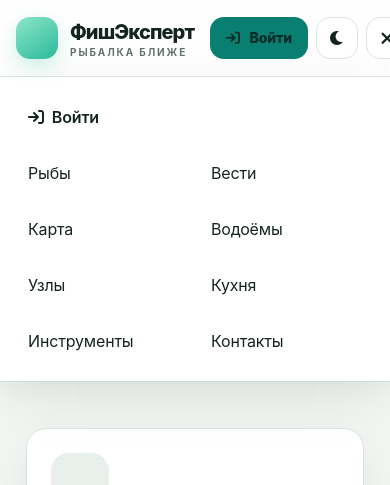
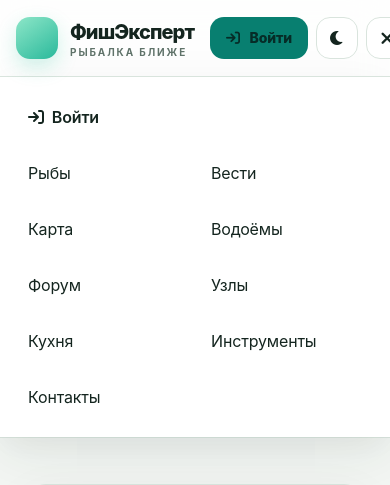
Before and after one commit to kirsanovalexey2011-source/FisherPro1111, a Flask app: page /register in a window 390 px wide, after a click that opens the changed part. Shown: the top 485 px of the page. Run offline with Flask 3, Linux system fonts and the light colour scheme.

Commit message:
Add forum link to desktop and mobile navigation

```diff
--- a/templates/base.html
+++ b/templates/base.html
@@ -40,6 +40,7 @@
                     <a href="{{ url_for('spots') }}" class="fe-nav-link">Вести</a>
                     <a href="{{ url_for('map_page') }}" class="fe-nav-link">Карта</a>
                     <a href="{{ url_for('waters') }}" class="fe-nav-link">Водоёмы</a>
+                    <a href="{{ url_for('forum') }}" class="fe-nav-link">Форум</a>
                     <a href="{{ url_for('knots') }}" class="fe-nav-link">Узлы</a>
                     <a href="{{ url_for('recipes') }}" class="fe-nav-link">Кухня</a>
                     <a href="{{ url_for('tools') }}" class="fe-nav-link">Инструменты</a>
@@ -79,6 +80,7 @@
                 <a href="{{ url_for('spots') }}" class="rounded-xl px-3 py-3 hover:bg-black/5 dark:hover:bg-white/5">Вести</a>
                 <a href="{{ url_for('map_page') }}" class="rounded-xl px-3 py-3 hover:bg-black/5 dark:hover:bg-white/5">Карта</a>
                 <a href="{{ url_for('waters') }}" class="rounded-xl px-3 py-3 hover:bg-black/5 dark:hover:bg-white/5">Водоёмы</a>
+                <a href="{{ url_for('forum') }}" class="rounded-xl px-3 py-3 hover:bg-black/5 dark:hover:bg-white/5">Форум</a>
                 <a href="{{ url_for('knots') }}" class="rounded-xl px-3 py-3 hover:bg-black/5 dark:hover:bg-white/5">Узлы</a>
                 <a href="{{ url_for('recipes') }}" class="rounded-xl px-3 py-3 hover:bg-black/5 dark:hover:bg-white/5">Кухня</a>
                 <a href="{{ url_for('tools') }}" class="rounded-xl px-3 py-3 hover:bg-black/5 dark:hover:bg-white/5">Инструменты</a>
```
